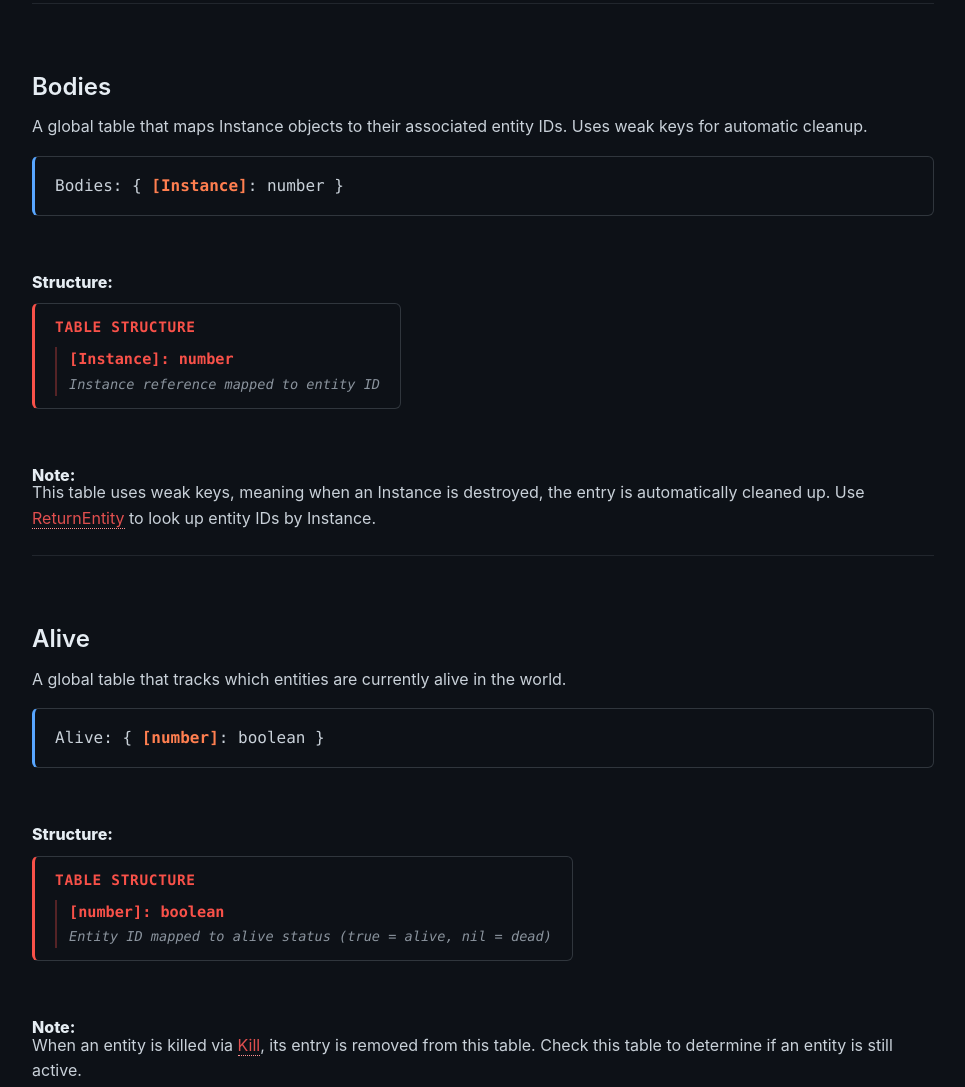
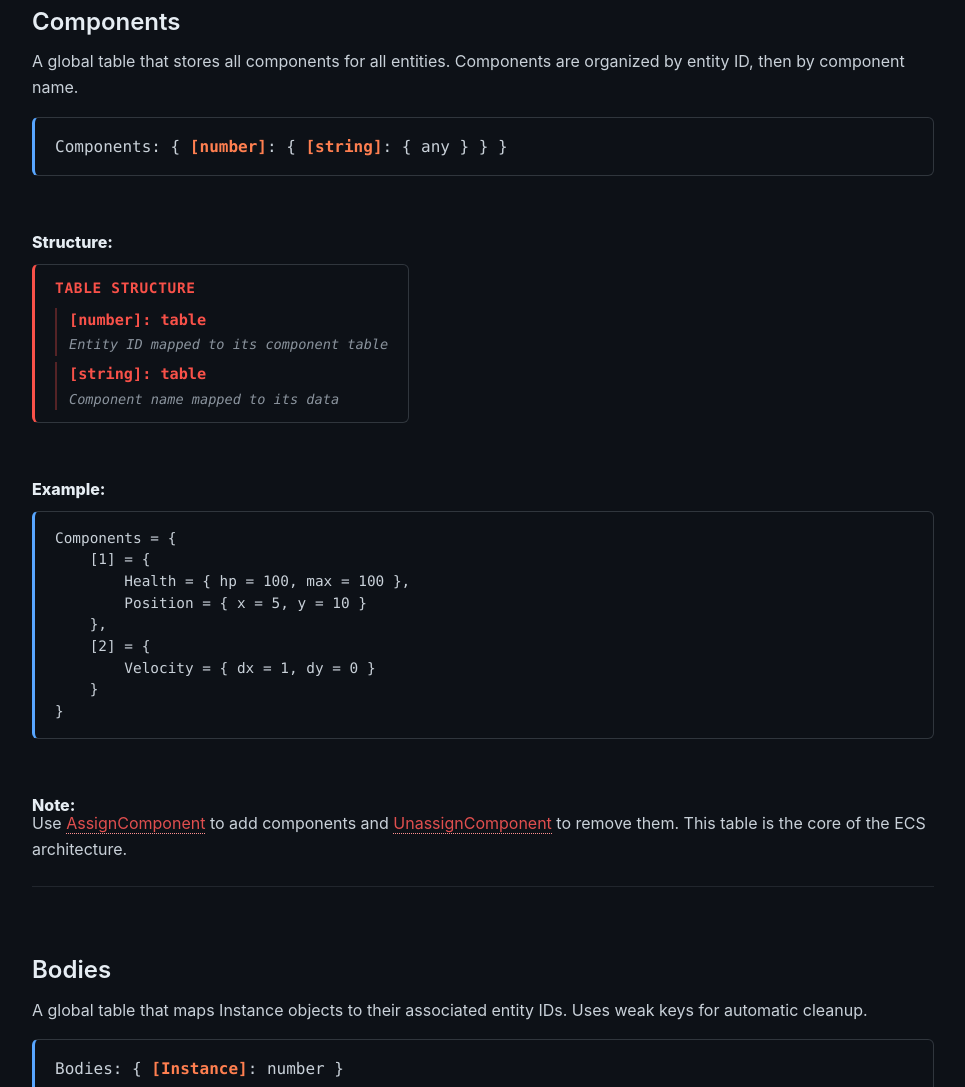
Before and after one commit to BakedAleska/Beam, a plain HTML site: page docs/index.html in a window 1280 px wide. Shown: the part 5063-6150 px from the top of the page, without its empty margins (282-1247 px from the left). Drawn offline with Linux system fonts and the light colour scheme.

Commit message:
Update documentation

```diff
--- a/docs/index.html
+++ b/docs/index.html
@@ -267,6 +267,42 @@
             <section id="properties">
                 <h2>Properties</h2>
             </section>
+            <section id="components">
+                <h3>Components</h3>
+                <p>A global table that stores all components for all entities. Components are organized by entity ID, then by component name.</p>
+                <div class="type-signature">
+                    <code>Components: { <span class="parameter">[number]</span>: { <span class="parameter">[string]</span>: { any } } }</code>
+                </div>
+                <p style="font-weight: 800; color: #e6edf3; margin-bottom: -0.5rem; padding-top: 30px;">Structure:</p>
+                <div class="parameter-signature">
+                    <div class="parameter-signature-header">Table Structure</div>
+                    <div class="parameter-signature-items">
+                        <div class="parameter-signature-item">
+                            <span class="parameter-signature-item-type">[number]: table</span>
+                            <span class="parameter-signature-item-desc">Entity ID mapped to its component table</span>
+                        </div>
+                        <div class="parameter-signature-item">
+                            <span class="parameter-signature-item-type">[string]: table</span>
+                            <span class="parameter-signature-item-desc">Component name mapped to its data</span>
+                        </div>
+                    </div>
+                </div>
+                <p style="font-weight: 800; color: #e6edf3; margin-bottom: -0.5rem; padding-top: 30px;">Example:</p>
+                <div class="example-signature">
+                    <div class="example-signature-content">Components = {
+    [1] = {
+        Health = { hp = 100, max = 100 },
+        Position = { x = 5, y = 10 }
+    },
+    [2] = {
+        Velocity = { dx = 1, dy = 0 }
+    }
+}</div>
+                </div>
+                <p style="font-weight: 800; color: #e6edf3; margin-bottom: -0.5rem; padding-top: 30px;">Note:</p>
+                <p>
+                    Use <a class="method" href="#assign-component">AssignComponent</a> to add components and <a class="method" href="#unassign-component">UnassignComponent</a> to remove them. This table is the core of the ECS architecture.
+                </p>
                 <div class="method-divider"></div>
             </section>
 
--- a/docs/script.js
+++ b/docs/script.js
@@ -1,9 +1,24 @@
 const navLinks = document.querySelectorAll('.nav-links a');
+const allInternalLinks = document.querySelectorAll('a[href^="#"]');
+
+allInternalLinks.forEach(link => {
+    link.addEventListener('click', function(e) {
+        e.preventDefault();
+
+        const href = this.getAttribute('href');
+        const target = document.querySelector(href);
+        if (target) {
+            const offsetTop = target.offsetTop - 50;
+            window.scrollTo({
+                top: offsetTop,
+                behavior: 'smooth'
+            });
+        }
+    });
+});
 
 navLinks.forEach(link => {
     link.addEventListener('click', function(e) {
-        e.preventDefault();
-
         navLinks.forEach(l => l.classList.remove('active'));
 
         this.classList.add('active');
@@ -29,16 +44,6 @@ navLinks.forEach(link => {
                     topParent.classList.add('active');
                 }
             }
-        }
-
-        const href = this.getAttribute('href');
-        const target = document.querySelector(href);
-        if (target) {
-            const offsetTop = target.offsetTop - 50;
-            window.scrollTo({
-                top: offsetTop,
-                behavior: 'smooth'
-            });
         }
     });
 });
```
Also changed, not shown: docs/styles.css (line endings or trailing spaces).
